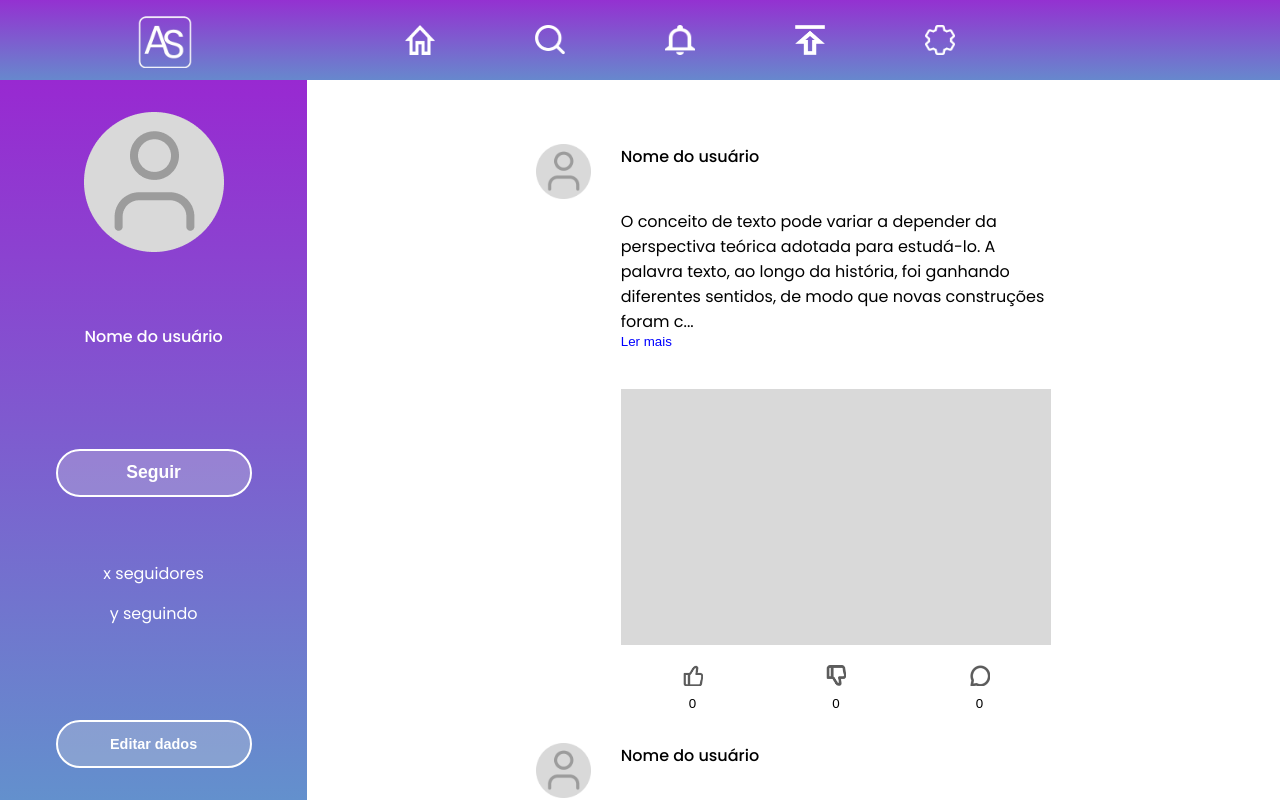
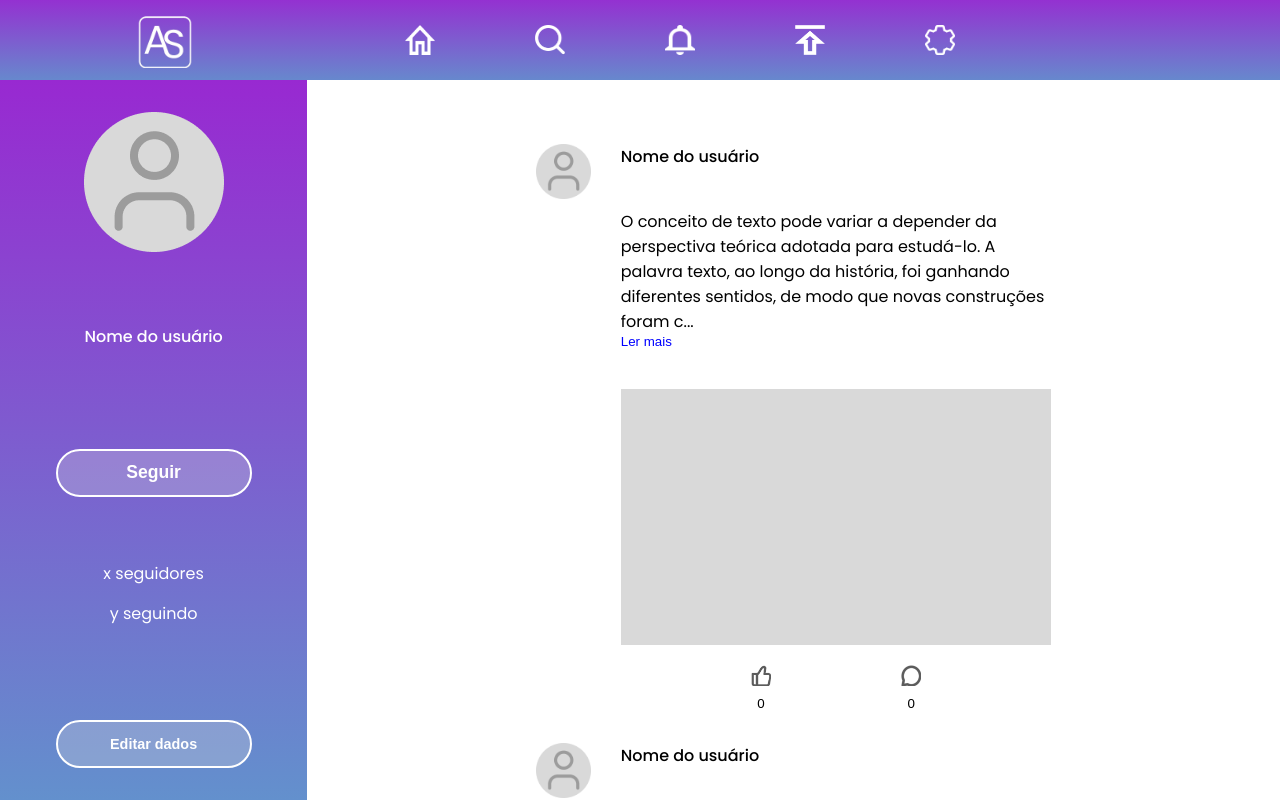
Before and after one commit to evellyn489/AmbrosioSocial, a React (Vite) app: page /perfil in a window 1280 px wide. Built offline with nearby package versions, Linux system fonts and the light colour scheme.

Commit message:
Remoção do botão de dislike

```diff
--- a/src/components/Publication/Publication.module.scss
+++ b/src/components/Publication/Publication.module.scss
@@ -48,12 +48,12 @@ div.container {
         .interation {
             width: 100%;
             display: flex;
-            justify-content: space-around;
+            justify-content: space-evenly;
             align-items: center;
 
             font-size: 12px;
 
-            .like, .dislike, .commentButton {
+            .like, .commentButton {
                 border: 0;
 
                 display: flex;
--- a/src/components/Publication/Publication.tsx
+++ b/src/components/Publication/Publication.tsx
@@ -3,25 +3,19 @@ import styles from "./Publication.module.scss";
 import profile_picture from "../../assets/publications/profile_picture.png";
 import rectangle_photo from "../../assets/publications/rectangle_photo.png"
 import like from "../../assets/interaction/like.png"
-import dislike from "../../assets/interaction/dislike.png"
 import comment from "../../assets/interaction/comment.png"
 import like_clicked from "../../assets/interaction/like_clicked.png"
-import dislike_clicked from "../../assets/interaction/dislike_clicked.png"
 import { Comment } from "../Comment"
 import { ReadMore } from '../ReadMore';
 
 export function Publication({text}: { text: string}) {
     const [likes, setLikes] = useState(0);
-    const [dislikes, setDislikes] = useState(0);
     const [comments, setComments] = useState<string[]>([]);
     const [commentVisible, setCommentVisible] = useState(false);
     const [commentText, setCommentText] = useState<string>('');
     const [likeClicked, setLikeClicked] = useState(false);
-    const [dislikeClicked, setDislikeClicked] = useState(false);
     const [likeIcon, setLikeIcon] = useState(like);
-    const [dislikeIcon, setDislikeIcon] = useState(dislike);
     const [likeNumColor, setLikeNumColor] = useState<string>(styles.defaultNumColor);
-    const [dislikeNumColor, setDislikeNumColor] = useState<string>(styles.defaultNumColor);
     const [commentError, setCommentError] = useState<string | null>(null);
 
     const toggleCommentVisibility = () => {
@@ -33,25 +27,19 @@ export function Publication({text}: { text: string}) {
     };
 
     const handleLikeClick = () => {
+
         if (!likeClicked) {
             setLikes(likes + 1);
             setLikeClicked(true);
             setLikeIcon(like_clicked);
             setLikeNumColor(styles.likeNumColor);
-            if (dislikeClicked) {
-                setDislikes(dislikes - 1);
-                setDislikeClicked(false);
-                setDislikeIcon(dislike);
-                setDislikeNumColor(styles.defaultNumColor);
-            }
+
         } else {
             setLikes(likes - 1);
             setLikeClicked(false);
             setLikeIcon(like);
             setLikeNumColor(styles.defaultNumColor);
         }
-        setDislikeClicked(false);
-
 
         const likeButton = document.getElementById("likeButton");
         if (likeButton) {
@@ -62,34 +50,6 @@ export function Publication({text}: { text: string}) {
         }
     };
 
-    const handleDislikeClick = () => {
-        if (!dislikeClicked) {
-            setDislikes(dislikes + 1);
-            setDislikeClicked(true);
-            setDislikeIcon(dislike_clicked);
-            setDislikeNumColor(styles.dislikeNumColor);
-            if (likeClicked) {
-                setLikes(likes - 1);
-                setLikeClicked(false);
-                setLikeIcon(like);
-                setLikeNumColor(styles.defaultNumColor);
-            }
-        } else {
-            setDislikes(dislikes - 1);
-            setDislikeClicked(false);
-            setDislikeIcon(dislike);
-            setDislikeNumColor(styles.defaultNumColor);
-        }
-        setLikeClicked(false);
-
-        const dislikeButton = document.getElementById("dislikeButton");
-        if (dislikeButton) {
-            dislikeButton.classList.add(styles.clicked);
-            setTimeout(() => {
-                dislikeButton.classList.remove(styles.clicked);
-            }, 200);
-        }
-    };
 
     const handleCommentClick = () => {
         if (commentText.trim() === '') {
@@ -129,15 +89,6 @@ export function Publication({text}: { text: string}) {
                     </button>
 
                     <button
-                        className={`${styles.dislike} ${dislikeClicked && styles.clicked}`}
-                        onClick={handleDislikeClick}
-                        aria-label='Não curti'
-                    >
-                        <img src={dislikeIcon} alt="Não gostei" />
-                        <span className={dislikeNumColor}>{dislikes}</span>
-                    </button>
-
-                    <button
                         className={styles.commentButton}
                         onClick={toggleCommentVisibility}
                         aria-label='Comentar'
```
Also changed, not shown: src/assets/interaction/dislike.png (deleted), src/assets/interaction/dislike_clicked.png (deleted).
